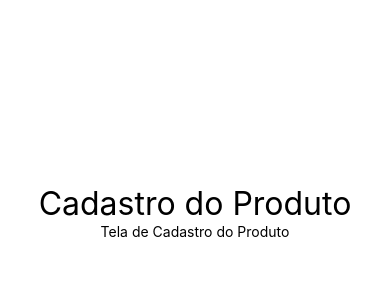
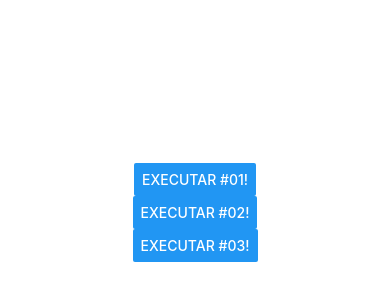
Before and after one commit to WellintonCamboim/cod3r-react-native, a React Native app in the folder fundReactNative/: screen / in a window 390 px wide. Shown: the part 210-510 px from the top of the page. Built offline with nearby package versions, Linux system fonts and the light colour scheme.

Commit message:
Usando Botão

```diff
--- a/fundReactNative/src/App.js
+++ b/fundReactNative/src/App.js
@@ -5,6 +5,7 @@ import CompOficial, { Comp1, Comp2 } from './components/Multi'
 import MinMax from './components/MinMax'
 import Aleatorio from './components/Aleatorio'
 import Titulo from './components/Titulo'
+import Botao from './components/Botao'
 
 // function App() {
 //     return <Text>Primeiro Componente 2</Text>
@@ -14,8 +15,9 @@ import Titulo from './components/Titulo'
 
 export default () => (
     <View style={style.App}>
+        <Botao />
+        {/* <Aleatorio x={50} y={40}/>
         <Titulo principal="Cadastro do Produto" secundario="Tela de Cadastro do Produto"/>
-        {/* <Aleatorio x={50} y={40}/>
         <Aleatorio x={30} y={24}/>
         <Aleatorio x={10} y={40}/>
         <Aleatorio x={20} y={44}/>
--- /dev/null
+++ b/fundReactNative/src/components/Botao.js
@@ -0,0 +1,29 @@
+import React, { Fragment } from 'react'
+import { Button } from 'react-native'
+
+export default props => {
+
+    function executar() {
+        console.warn('Olá, Bom dia!!!')
+    }
+
+    return (
+        <Fragment>
+            <Button
+                title="Executar #01!"
+                onPress={executar}
+            />
+            <Button
+                title="Executar #02!"
+                onPress={function () {
+                    console.warn('Exec #02!!!')
+                }}
+            />
+            <Button
+                title="Executar #03!"
+                onPress={() => console.warn('Exec #03!!!')}
+            />
+        </Fragment>
+
+    )
+}
```
